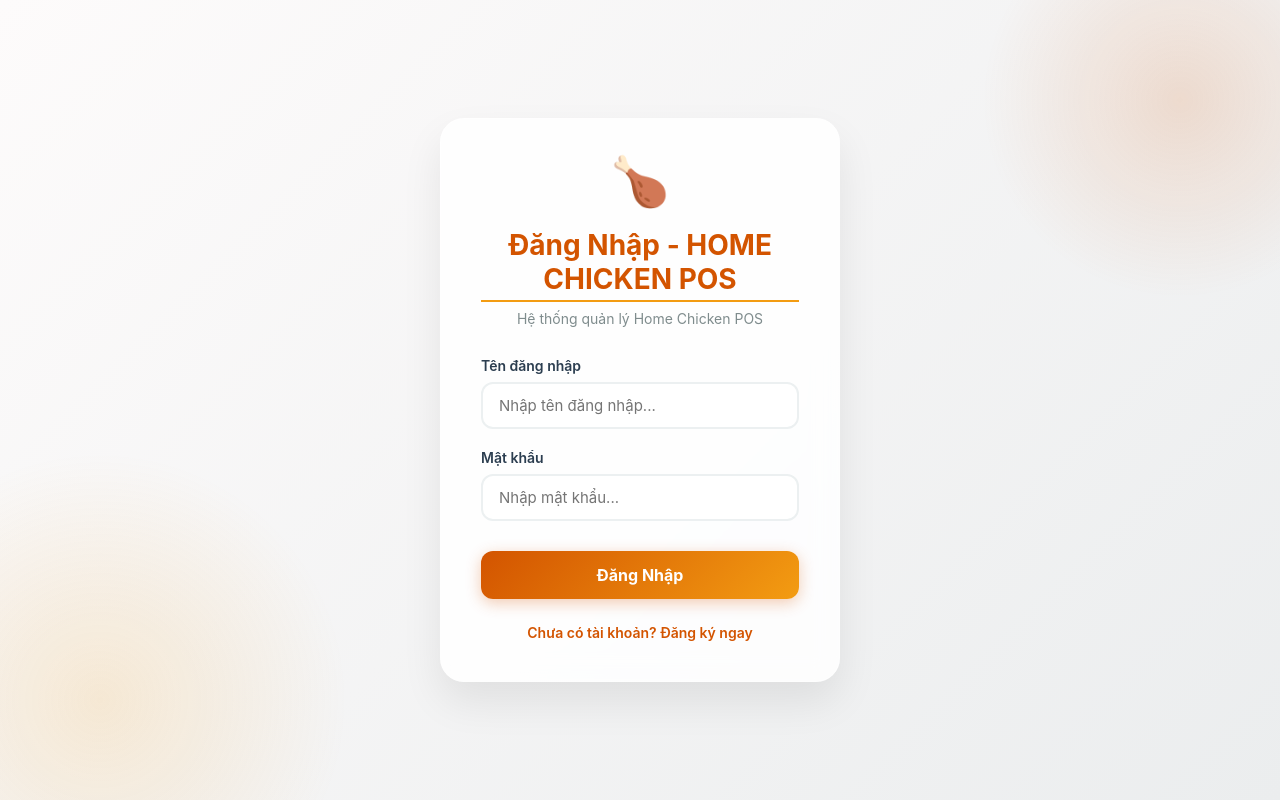
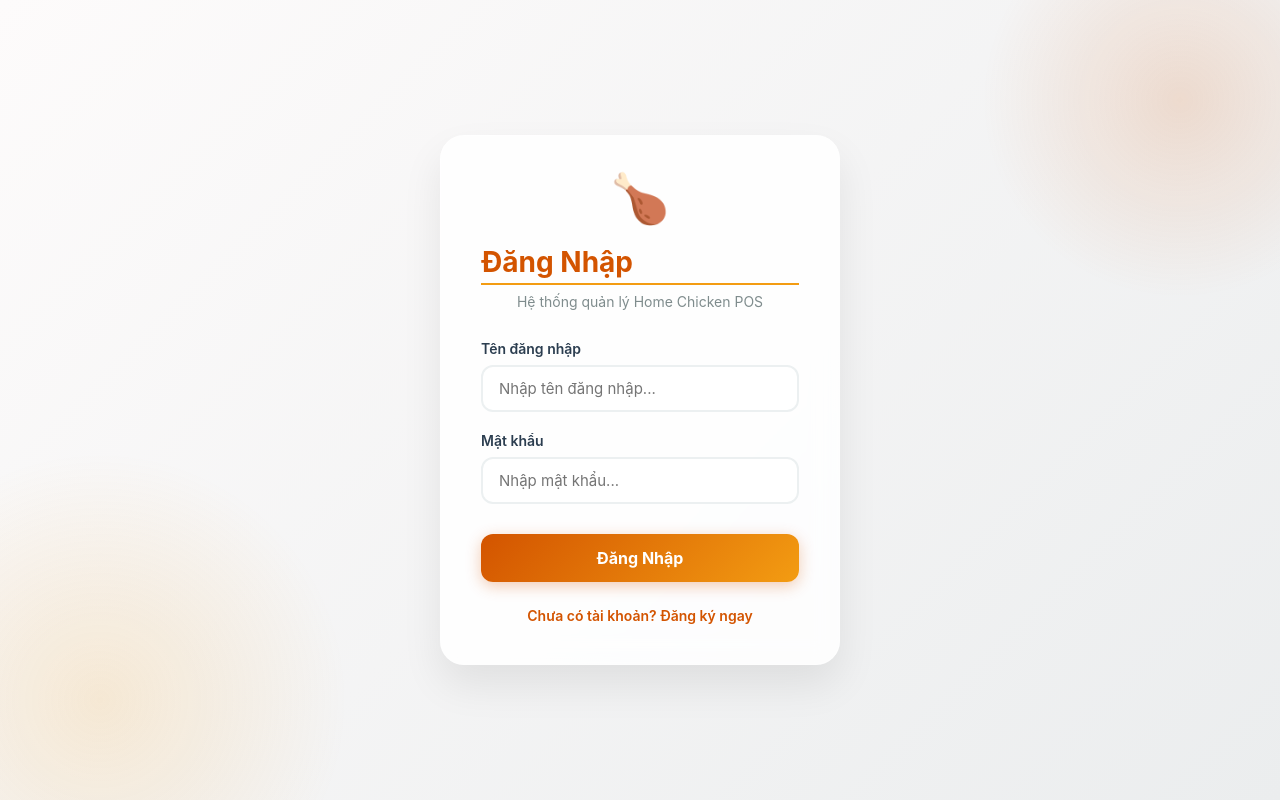
Before and after one commit to ngocgia/homechicken, a plain HTML site: page index.html in a window 1280 px wide. Drawn offline with nearby package versions, Linux system fonts and the light colour scheme.

Commit message:
sửa giao diện đăng nhập

```diff
--- a/index.html
+++ b/index.html
@@ -44,7 +44,7 @@
 
             <div class="auth-logo-container">
                 <span class="auth-logo-icon">🍗</span>
-                <h2 id="authTitle">Đăng Nhập - HOME CHICKEN POS</h2>
+                <h2 id="authTitle">Đăng Nhập</h2>
                 <p class="subtitle">Hệ thống quản lý Home Chicken POS</p>
             </div>
 
```
